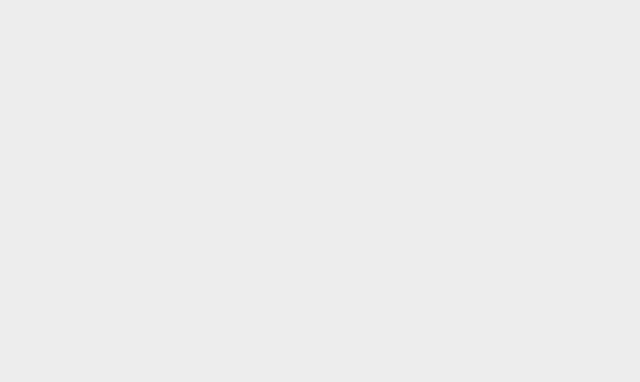
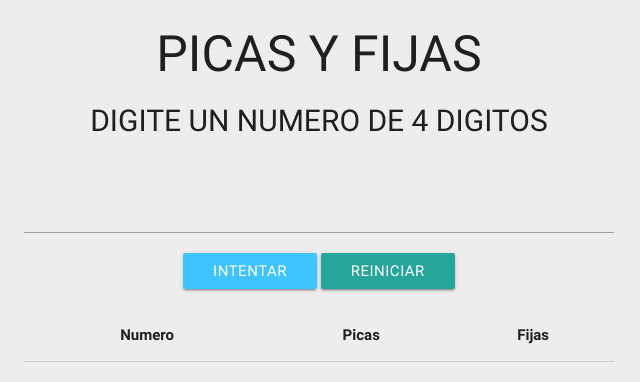
Before and after one commit to mariovzc/MIRJquery, a plain HTML site: page index.html in a window 1280 px wide. Shown: the whole page, without its empty margins (321-961 px from the left). Drawn offline with nearby package versions, Linux system fonts and the light colour scheme.

Commit message:
index main items

```diff
--- a/index.html
+++ b/index.html
@@ -9,7 +9,40 @@
   <link rel="stylesheet" href="css/styles.css">
 </head>
 <body>
-
+  <div class="container">
+    <div class="row">
+      <form id="#form" class="col s12 m8 l8 offset-l2">
+        <div class="row">
+          <div class="col s12">
+            <h2>Picas y Fijas</h2>
+            <h3>Digite un numero de 4 digitos</h3>
+          </div>
+        </div>
+        <div class="row">
+          <div class="input-field col s12">
+            <input id="number" type="text" class="center-align" data-length="4">
+          </div>
+          <div class="buttons-container center-align scale-transition scale-out">
+            <button type="submit" class="btn waves-effect waves-light light-blue accent-2">Intentar</button>
+            <a href="javascript:void(0);" class="btn waves-effect waves-light">Reiniciar</a>
+          </div>
+        </div>
+      </form>
+      <div class="col s12 m8 l8 offset-l2">
+        <table class="striped centered responsive-table">
+          <thead>
+            <tr>
+              <th>Numero</th>
+              <th>Picas</th>
+              <th>Fijas</th>
+            </tr>
+          </thead>
+          <tbody>
+          </tbody>
+        </table>
+      </div>
+    </div>
+  </div>
   <script src="https://ajax.googleapis.com/ajax/libs/jquery/3.2.1/jquery.min.js"></script>
   <script src="https://cdnjs.cloudflare.com/ajax/libs/materialize/0.100.2/js/materialize.min.js"></script>
   <script src="js/Number.js"></script>
```
